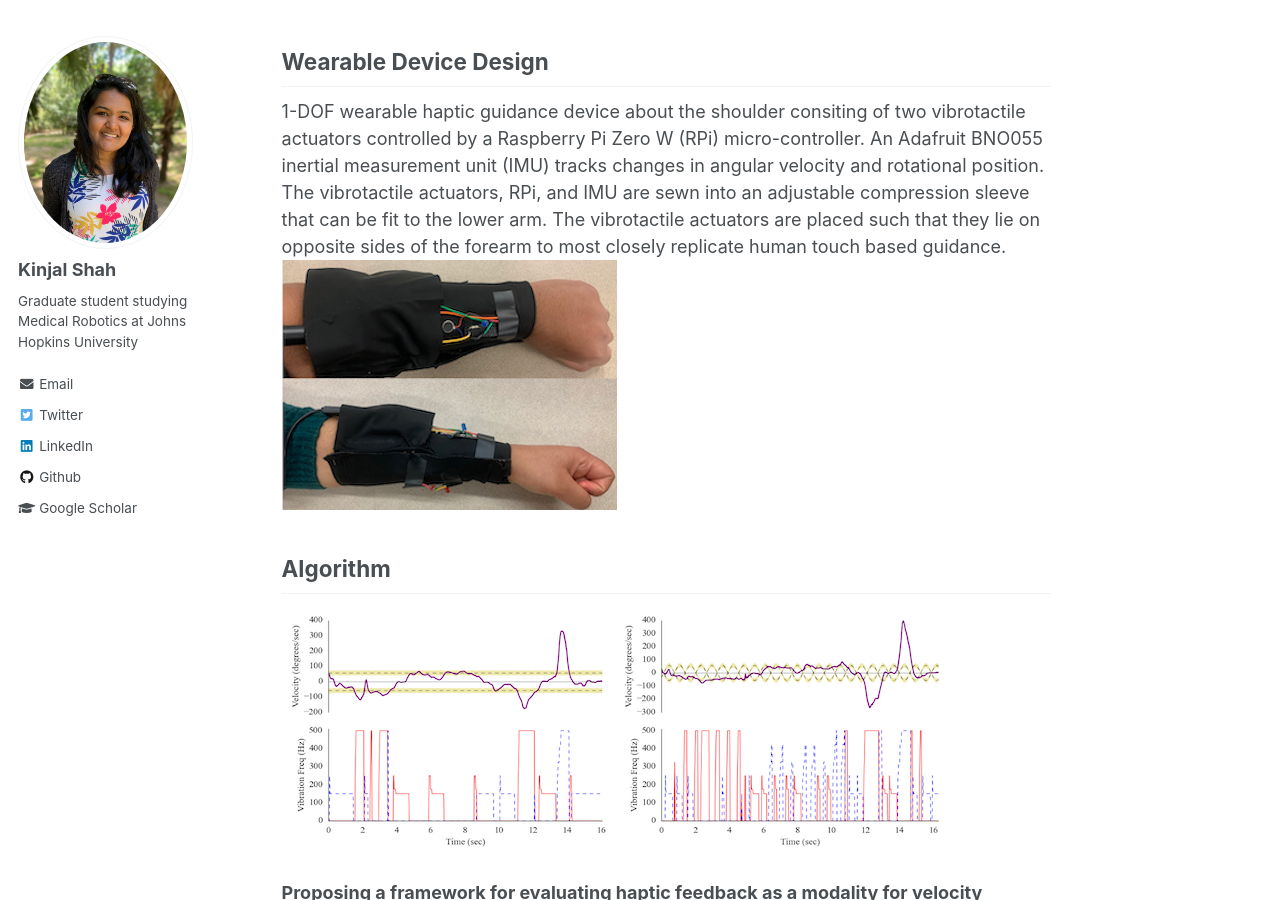
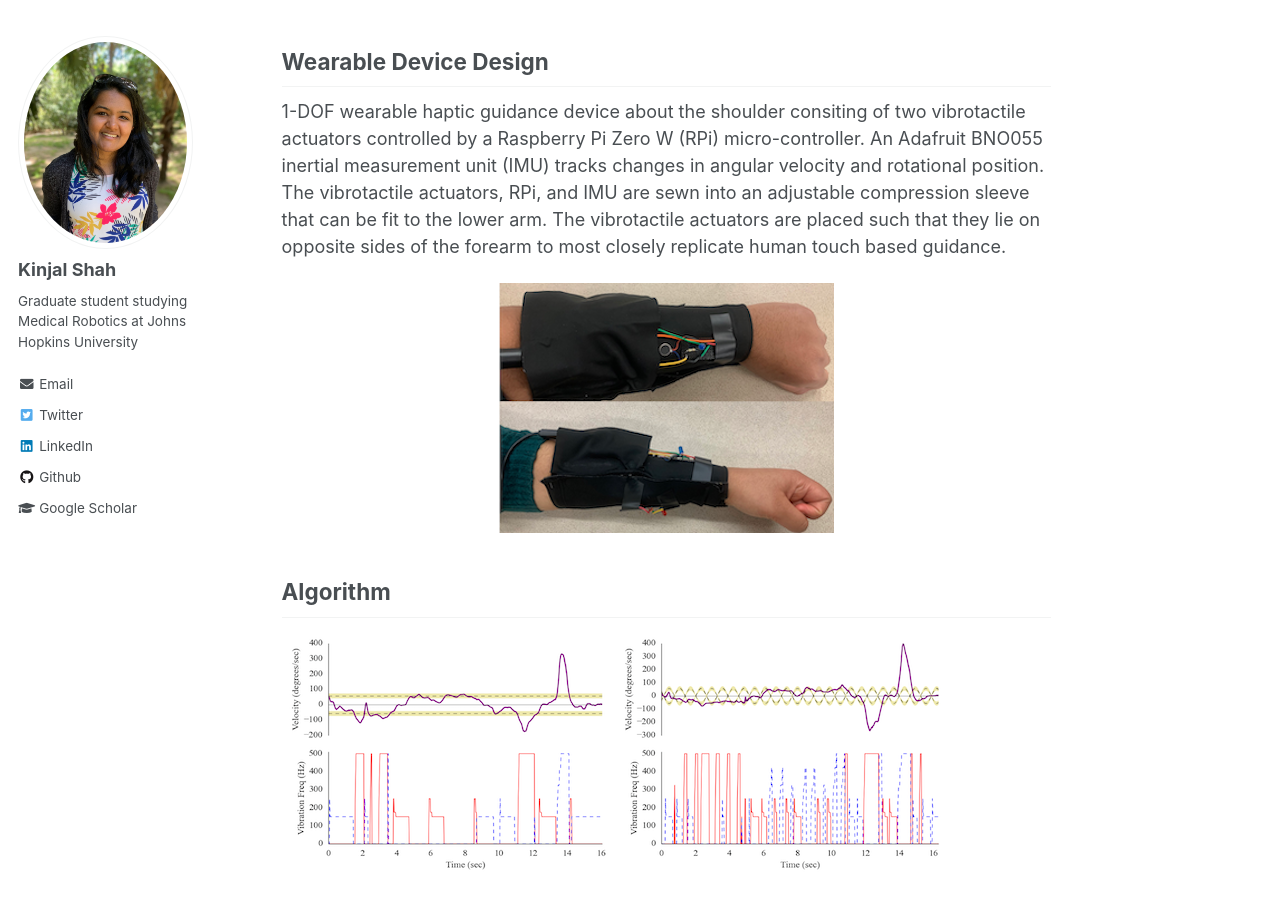
Before and after one commit to kinjmshah/kinjmshah.github.io, a Jekyll site: the page built from _portfolio/hapticVel.md, in a window 1280 px wide and 900 px high, scrolled down 509 px. Built offline with Jekyll 4.4.1, drawn with Linux system fonts in a browser that asks for light colours.

Commit message:
Update hapticVel.md

```diff
--- a/_portfolio/hapticVel.md
+++ b/_portfolio/hapticVel.md
@@ -8,7 +8,10 @@ Current approaches to motion guidance with haptic feedback largely focus on corr
 
 ## Wearable Device Design
 1-DOF wearable haptic guidance device about the shoulder consiting of two vibrotactile actuators controlled by a Raspberry Pi Zero W (RPi) micro-controller. An Adafruit BNO055 inertial measurement unit (IMU) tracks changes in angular velocity and rotational position. The vibrotactile actuators, RPi, and IMU are sewn into an adjustable compression sleeve that can be fit to the lower arm. The vibrotactile actuators are placed such that they lie on opposite sides of the forearm to most closely replicate human touch based guidance.
-![Hardware Image](/images/haptic.png)
+
+<div align="center">
+  <img src='/images/haptic.png'>
+</div>
 
 ## Algorithm
 ![Data Image](/images/hapticData.png)
```
